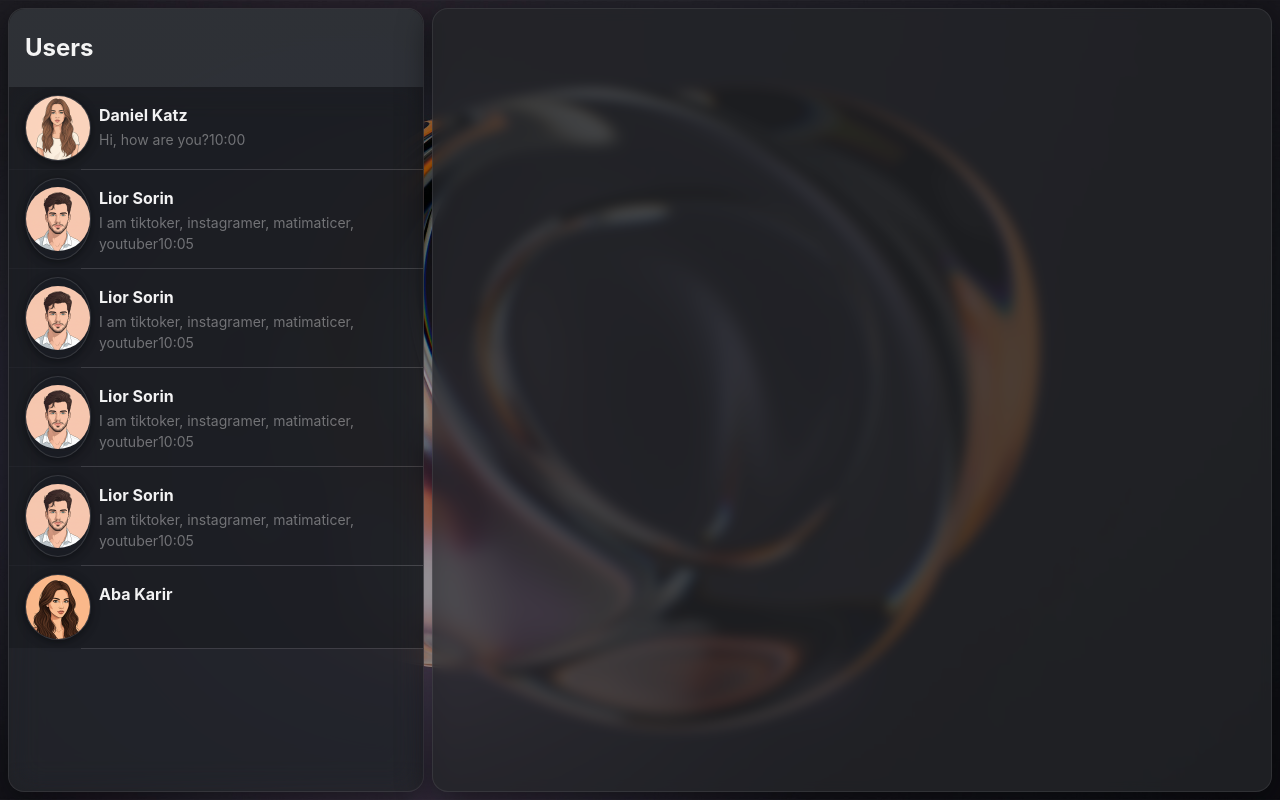
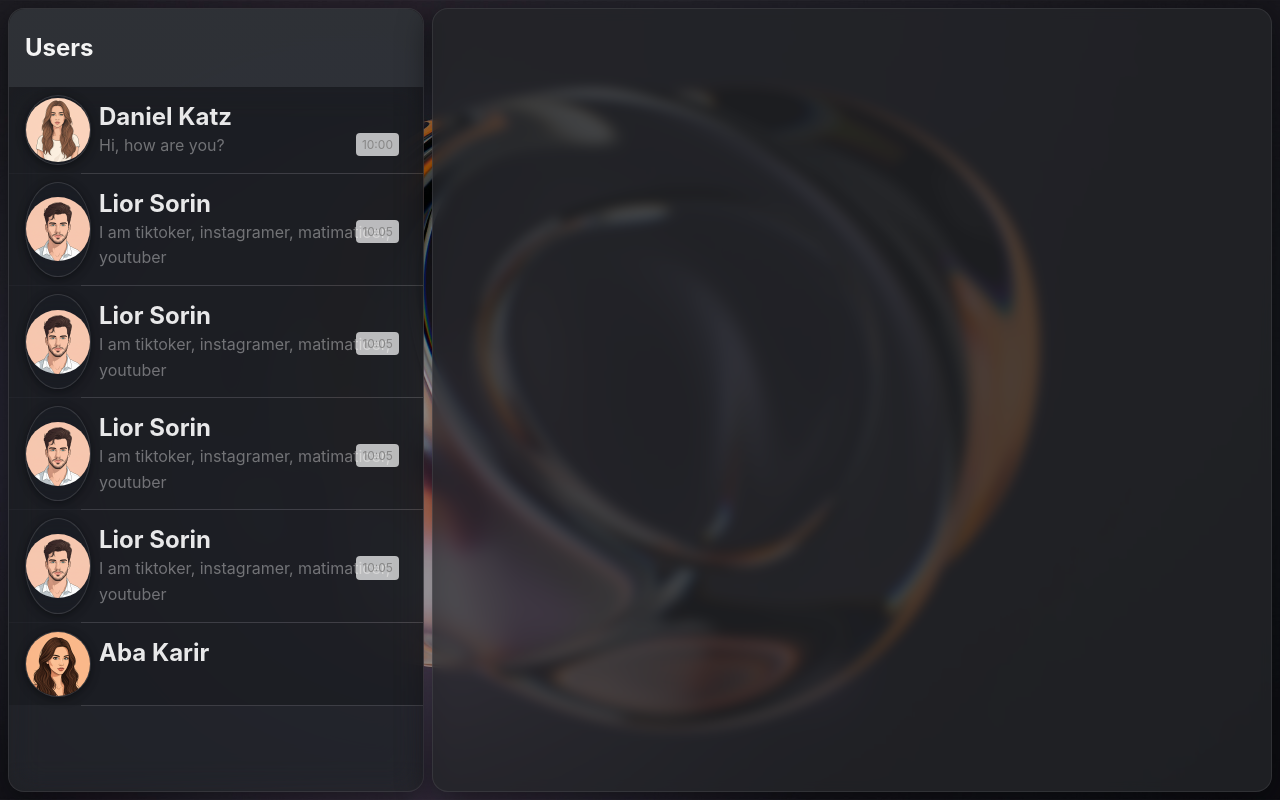
Before and after one commit to DanielKatzCoding/chat, a Next.js app in the folder frontend/: page / in a window 1280 px wide. Built offline with nearby package versions, Linux system fonts and the light colour scheme.

Commit message:
fixed timestamp placement

```diff
--- a/frontend/components/users/User.tsx
+++ b/frontend/components/users/User.tsx
@@ -5,42 +5,54 @@ import { Icon } from '../icons/Icon';
 import { SelectedUserContext } from '../MainContent';
 import { IUser } from '../types/types';
 
-const User = ({user}: {user: IUser}) => {
-  const {selectedUser, setSelectedUser} = useContext(SelectedUserContext);
+const User = ({ user }: { user: IUser }) => {
+  const { selectedUser, setSelectedUser } = useContext(SelectedUserContext);
   return (
     <ListItem
       sx={{
         alignItems: 'stretch'
       }}
-        onClick={() => {}}
+      onClick={() => { setSelectedUser(user) }}
     >
       <ListItemAvatar sx={{ marginRight: 1 }}>
         <Icon iconPath={user.iconPath} />
       </ListItemAvatar>
       <ListItemText
         primary={
-            <Typography variant="subtitle1" sx={{ fontWeight: 'bold', justifyContent: 'flex-start' }}>
+          <Typography variant="h5" sx={{ fontWeight: 'bold', justifyContent: 'flex-start' }}>
             {user.name}
           </Typography>
         }
         secondary={
           <Typography
-              variant="body2"
+            variant="body1"
             color="text.disabled"
             sx={{
+              position: 'relative',
               display: '-webkit-box',
               overflow: 'hidden',
-                WebkitLineClamp: 2,         // limit to 2 lines
+              WebkitLineClamp: 2,
               WebkitBoxOrient: 'vertical',
               textOverflow: 'ellipsis',
               flex: 1,
               marginRight: 1
             }}
           >
-              {user.chat.length > 0 ? user.chat[user.chat.length-1].text : ''}
-
-              {user.chat.length > 0 ? user.chat[user.chat.length-1].timestamp : ''}
-
+            {user.chat.length > 0 ? user.chat[user.chat.length - 1].text : ''}
+            <span
+              style={{
+                position: 'absolute',
+                top: 0,
+                right: 0,
+                fontSize: '0.75rem',
+                color: '#888',
+                background: 'rgba(255,255,255,0.7)',
+                padding: '2px 6px',
+                borderRadius: '4px'
+              }}
+            >
+              {user.chat.length > 0 ? user.chat[user.chat.length - 1].timestamp : ''}
+            </span>
           </Typography>
         }
       />
--- a/frontend/package.json
+++ b/frontend/package.json
@@ -28,5 +28,6 @@
     "eslint": "^9",
     "eslint-config-next": "15.4.4",
     "typescript": "^5"
-  }
+  },
+  "packageManager": "pnpm@10.10.0+sha512.d615db246fe70f25dcfea6d8d73dee782ce23e2245e3c4f6f888249fb568149318637dca73c2c5c8ef2a4ca0d5657fb9567188bfab47f566d1ee6ce987815c39"
 }
```
Also changed, not shown: frontend/components/chat/msg/Incoming.tsx (added), frontend/components/chat/msg/Outgoing.tsx (added). Lines whose indentation alone changed are shown as unchanged.
